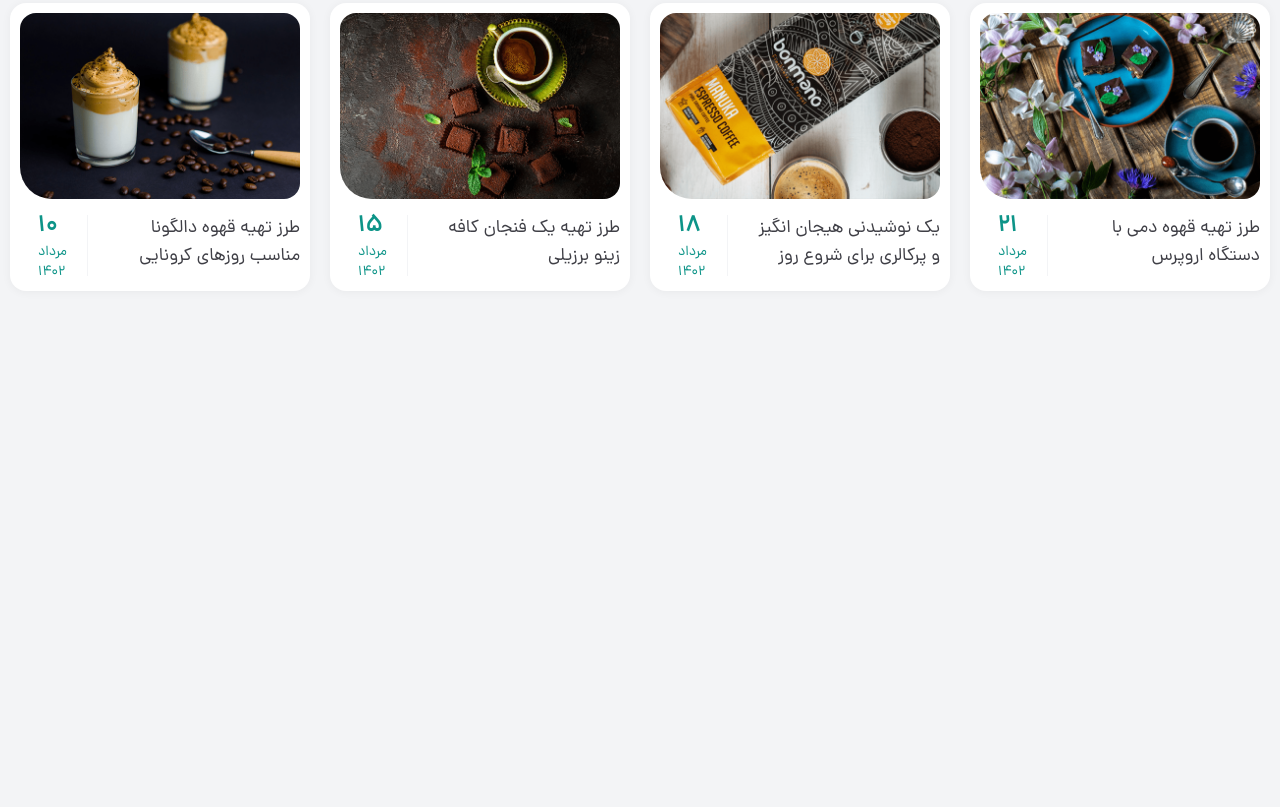
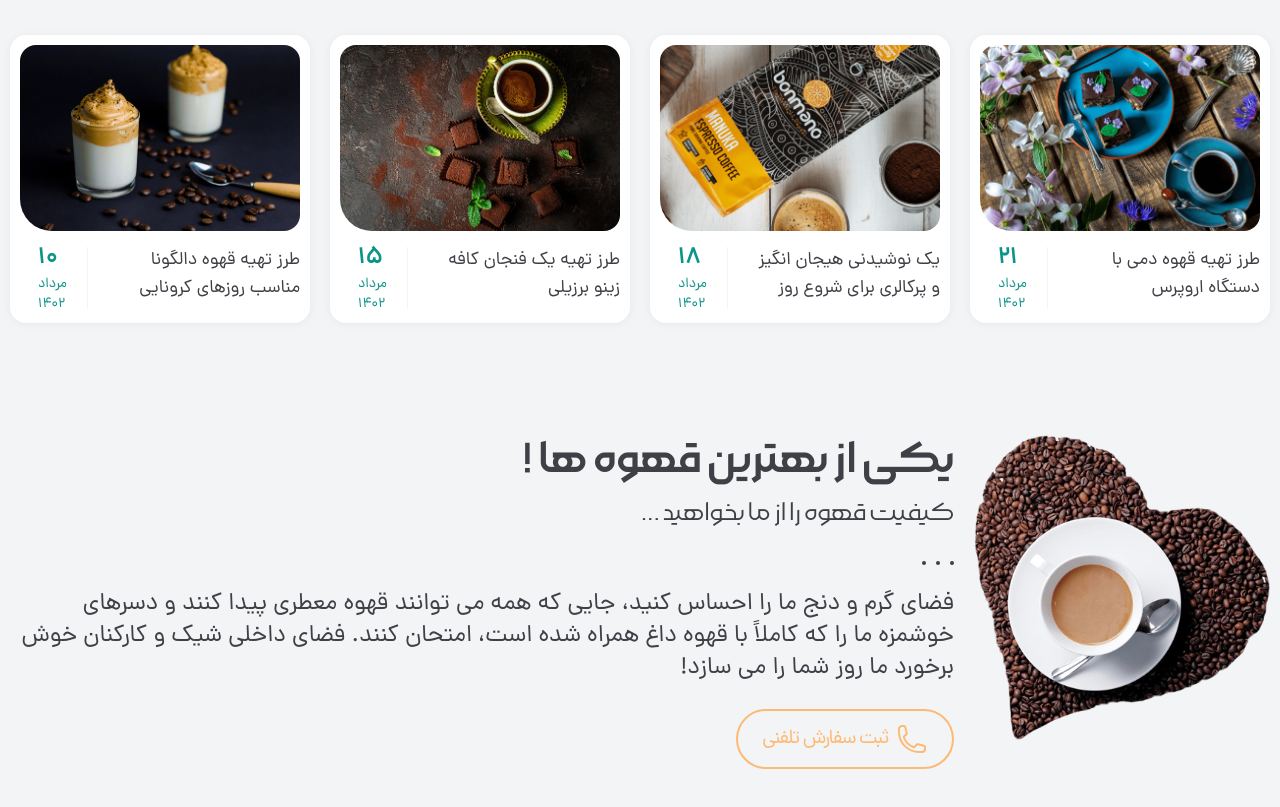
Before and after one commit to adibrezazadeh/coffeeshop, a website: page public/index.html in a window 1280 px wide. Shown: the part 3791-4598 px from the top of the page. Before the commit the page ends 4162 px from the top, so only its background shows below. Drawn offline with Linux system fonts and the light colour scheme.

Commit message:
add contact us section

```diff
--- a/public/index.html
+++ b/public/index.html
@@ -421,6 +421,10 @@
     <main>
         <!-- add icon -->
         <svg class="hidden">
+            <symbol id="phone-old" xmlns="http://www.w3.org/2000/svg" fill="none" viewBox="0 0 24 24" stroke-width="1.5" stroke="currentColor" >
+                <path stroke-linecap="round" stroke-linejoin="round" d="M2.25 6.75c0 8.284 6.716 15 15 15h2.25a2.25 2.25 0 002.25-2.25v-1.372c0-.516-.351-.966-.852-1.091l-4.423-1.106c-.44-.11-.902.055-1.173.417l-.97 1.293c-.282.376-.769.542-1.21.38a12.035 12.035 0 01-7.143-7.143c-.162-.441.004-.928.38-1.21l1.293-.97c.363-.271.527-.734.417-1.173L6.963 3.102a1.125 1.125 0 00-1.091-.852H4.5A2.25 2.25 0 002.25 4.5v2.25z" />
+            </symbol>
+
             <symbol id="arrow-left-mini" xmlns="http://www.w3.org/2000/svg" viewBox="0 0 20 20" fill="currentColor">
                 <path fill-rule="evenodd" d="M17 10a.75.75 0 01-.75.75H5.612l4.158 3.96a.75.75 0 11-1.04 1.08l-5.5-5.25a.75.75 0 010-1.08l5.5-5.25a.75.75 0 111.04 1.08L5.612 9.25H16.25A.75.75 0 0117 10z" clip-rule="evenodd" />
             </symbol>
@@ -1384,7 +1388,7 @@
             </div>
         </section>
         <!-- section weblog-->
-        <section class="weblog mt-8 mb-10 md:my-20">
+        <section class="weblog mt-8 mb-10 md:my-28">
             <div class="container">
                 <!-- head weblog -->
                 <div class="flex justify-between items-end mb-5 md:mb-12">
@@ -1563,7 +1567,31 @@
 
         </section>
         <!-- section contact us -->
-
+        <section class="contactus mt-8 mb-10 md:my-28">
+            <div class="container">
+                <div class="flex flex-col lg:flex-row items-center lg:items-start gap-y-8 lg:gap-x-5">
+                    <img class="shrink-0 w-[296px]" src="images/contact.png" alt="contact">
+                    <div class="text-zinc-700 dark:text-white">
+                        <h3 class=" font-Morabbamedium text-2xl md:text-5xl mb-0.5 md:mb-1.5">یکی از بهترین قهوه ها !</h3>
+                        <span class="font-Morabbalight text-lg md:text-3xl/[48px]">کیفیت قهوه را از ما بخواهید ...</span>
+                        <div class="flex gap-x-2.5 my-5 md:my-6 child:inline-block child:w-1 child:h-1 child:bg-zinc-700 child:dark:bg-gray-400 child:rounded-full">
+                            <span></span>
+                            <span></span>
+                            <span></span>
+                        </div>
+                        <p class="text-lg md:text-2xl">فضای گرم و دنج ما را احساس کنید، جایی که همه می توانند قهوه معطری پیدا کنند و دسرهای خوشمزه ما را که کاملاً با قهوه داغ همراه شده است، امتحان کنند. فضای داخلی شیک و کارکنان خوش برخورد ما روز شما را می سازد!</p>
+                        <a href="#" class="inline-flex items-center justify-center gap-x-2 text-base md:text-xl tracking-tightest mt-5 md:mt-6 px-6 h-[50px] md:h-[60px] md:border-2 border border-orange-300 rounded-full  text-orange-300">
+                            <svg class="w-5 h-5 md:w-8 md:h-8">
+                                <use href="#phone-old"></use>
+                            </svg>
+                            ثبت سفارش تلفنی
+                        </a>
+                    </div>
+
+                </div>
+            </div>
+        </section>
+        <!-- section services -->
 
     </main>
     <script src="scripts/app.js"></script>
```
Also changed, not shown: public/styles/app.css, 1 other file.
